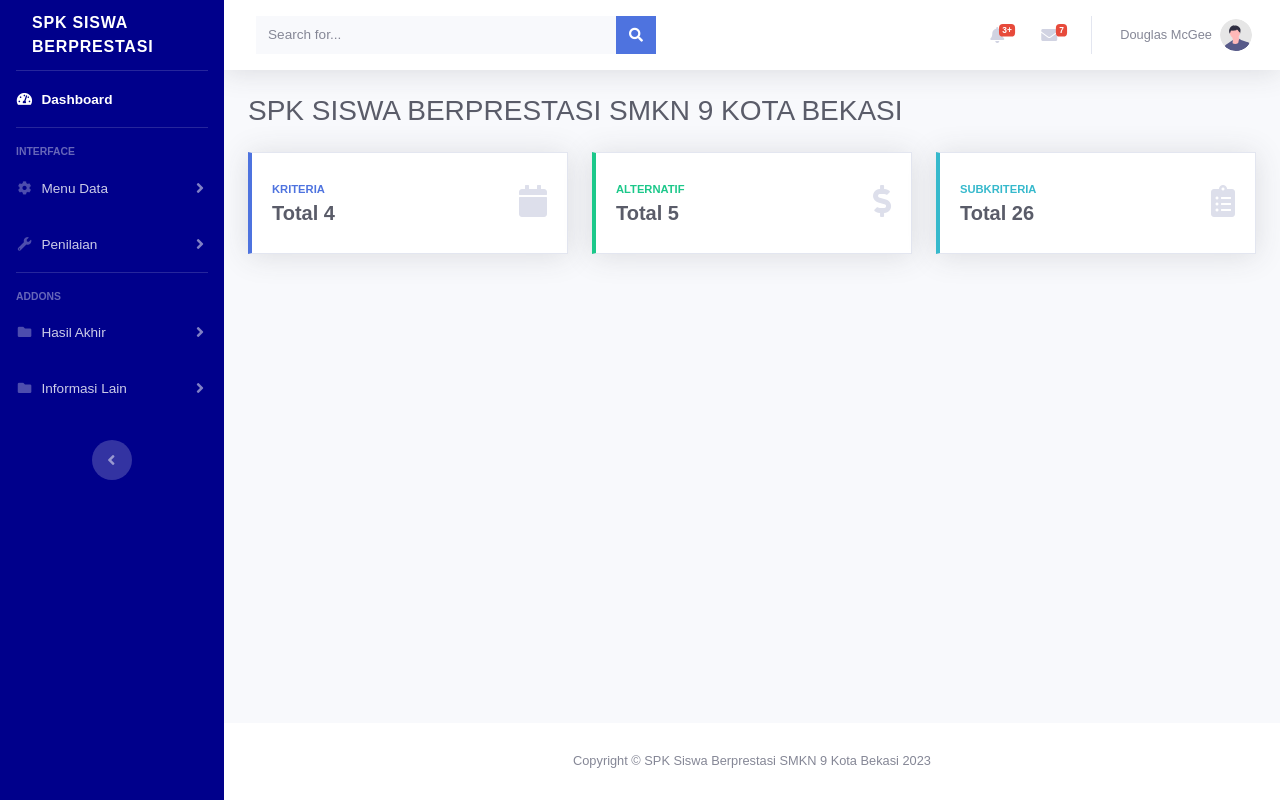
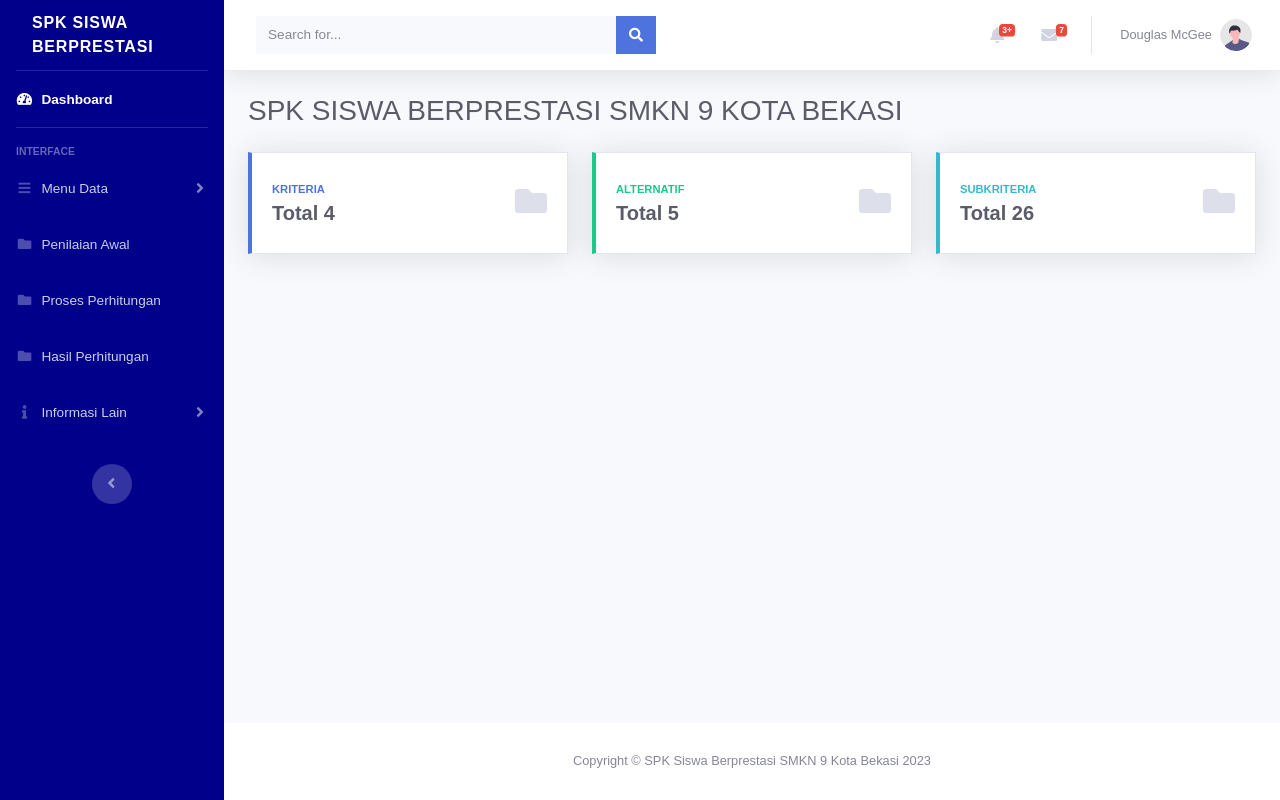
Before and after one commit to adjimuhamadzidan20/TugasAkhir_SPK_SiswaBerprestasi, a PHP site: page / in a window 1280 px wide. Run offline with PHP 8.4, Linux system fonts and the light colour scheme; data comes from the database, SQL or seed files in the repository.

Commit message:
update file
update file asset

```diff
--- a/config/control_pages.php
+++ b/config/control_pages.php
@@ -60,14 +60,21 @@
 			include 'pages/proses_perhitungan/proses_perhitungan.php';
 		}
 
-		// halaman hasiil perhitungan
+		// halaman hasil perhitungan
 		else if ($pages === 'hasil_perhitungan') {
 			include 'pages/hasil_perhitungan/hasil_perhitungan.php';
 		}
 
-		// halaman perankingan
+		else if ($pages === 'hasil_normalisasi') {
+			include 'pages/hasil_perhitungan/hasil_normalisasi.php';
+		}
+
+		else if ($pages === 'hasil_preferensi') {
+			include 'pages/hasil_perhitungan/hasil_preferensi.php';
+		}
+
 		else if ($pages === 'perankingan') {
-			include 'pages/peringkat/perankingan.php';
+			include 'pages/hasil_perhitungan/perankingan.php';
 		}
 
 		// halaman tentang spk
--- a/index.php
+++ b/index.php
@@ -69,7 +69,7 @@
             <li class="nav-item">
                 <a class="nav-link collapsed" href="#" data-toggle="collapse" data-target="#collapseTwo"
                     aria-expanded="true" aria-controls="collapseTwo">
-                    <i class="fas fa-fw fa-cog"></i>
+                    <i class="fas fa-fw fa-bars"></i>
                     <span>Menu Data</span>
                 </a>
                 <div id="collapseTwo" class="collapse" aria-labelledby="headingTwo" data-parent="#accordionSidebar">
@@ -84,50 +84,58 @@
 
             <!-- Nav Item - Utilities Collapse Menu -->
             <li class="nav-item">
-                <a class="nav-link collapsed" href="#" data-toggle="collapse" data-target="#collapseUtilities"
+                <a class="nav-link collapsed" href="index.php?page=data_penilaian"
                     aria-expanded="true" aria-controls="collapseUtilities">
-                    <i class="fas fa-fw fa-wrench"></i>
-                    <span>Penilaian</span>
+                    <i class="fas fa-fw fa-folder"></i>
+                    <span>Penilaian Awal</span>
                 </a>
-                <div id="collapseUtilities" class="collapse" aria-labelledby="headingUtilities"
+                <!-- <div id="collapseUtilities" class="collapse" aria-labelledby="headingUtilities"
                     data-parent="#accordionSidebar">
                     <div class="bg-white py-2 collapse-inner rounded-0">
                         <h6 class="collapse-header">Proses Penilaian</h6>
                         <a class="collapse-item" href="index.php?page=data_penilaian">Penilaian Awal</a>
+                    </div>
+                </div> -->
+            </li>
+
+            <!-- Nav Item - Utilities Collapse Menu -->
+            <li class="nav-item">
+                <a class="nav-link collapsed" href="index.php?page=proses_perhitungan"
+                    aria-expanded="true" aria-controls="collapseUtilities">
+                    <i class="fas fa-fw fa-folder"></i>
+                    <span>Proses Perhitungan</span>
+                </a>
+                <!-- <div id="collapseUtilitiesHitung" class="collapse" aria-labelledby="headingUtilities"
+                    data-parent="#accordionSidebar">
+                    <div class="bg-white py-2 collapse-inner rounded-0">
+                        <h6 class="collapse-header">Proses Perhitungan</h6>
                         <a class="collapse-item" href="index.php?page=proses_perhitungan">Proses Perhitungan</a>
                     </div>
-                </div>
+                </div> -->
             </li>
 
             <!-- Divider -->
-            <hr class="sidebar-divider">
+            <!-- <hr class="sidebar-divider"> -->
 
             <!-- Heading -->
-            <div class="sidebar-heading">
+            <!-- <div class="sidebar-heading">
                 Addons
-            </div>
+            </div> -->
 
             <!-- Nav Item - Pages Collapse Menu -->
             <li class="nav-item">
-                <a class="nav-link collapsed" href="#" data-toggle="collapse" data-target="#collapsePages"
+                <a class="nav-link collapsed" href="index.php?page=hasil_perhitungan"
                     aria-expanded="true" aria-controls="collapsePages">
                     <i class="fas fa-fw fa-folder"></i>
-                    <span>Hasil Akhir</span>
+                    <span>Hasil Perhitungan</span>
                 </a>
-                <div id="collapsePages" class="collapse" aria-labelledby="headingPages" data-parent="#accordionSidebar">
-                    <div class="bg-white py-2 collapse-inner rounded-0">
-                        <h6 class="collapse-header">Hasil</h6>
-                        <a class="collapse-item" href="index.php?page=hasil_perhitungan">Hasil Perhitungan</a>
-                        <a class="collapse-item" href="index.php?page=perankingan">Perankingan</a>
-                    </div>
-                </div>
             </li>
 
             <!-- Nav Item - Pages Collapse Menu -->
             <li class="nav-item">
                 <a class="nav-link collapsed" href="#" data-toggle="collapse" data-target="#collapsePages4"
                     aria-expanded="true" aria-controls="collapsePages">
-                    <i class="fas fa-fw fa-folder"></i>
+                    <i class="fas fa-fw fa-info"></i>
                     <span>Informasi Lain</span>
                 </a>
                 <div id="collapsePages4" class="collapse" aria-labelledby="headingPages" data-parent="#accordionSidebar">
--- a/pages/dashboard/dashboard.php
+++ b/pages/dashboard/dashboard.php
@@ -29,7 +29,7 @@
                         <div class="h5 mb-0 font-weight-bold text-gray-800">Total <?= $resKrit[0]; ?></div>
                     </div>
                     <div class="col-auto">
-                        <i class="fas fa-calendar fa-2x text-gray-300"></i>
+                        <i class="fas fa-folder fa-2x text-gray-300"></i>
                     </div>
                 </div>
             </div>
@@ -47,7 +47,7 @@
                         <div class="h5 mb-0 font-weight-bold text-gray-800">Total <?= $resAlt[0]; ?></div>
                     </div>
                     <div class="col-auto">
-                        <i class="fas fa-dollar-sign fa-2x text-gray-300"></i>
+                        <i class="fas fa-folder fa-2x text-gray-300"></i>
                     </div>
                 </div>
             </div>
@@ -66,7 +66,7 @@
                         <div class="h5 mb-0 font-weight-bold text-gray-800">Total <?= $resSub[0]; ?></div>
                     </div>
                     <div class="col-auto">
-                        <i class="fas fa-clipboard-list fa-2x text-gray-300"></i>
+                        <i class="fas fa-folder fa-2x text-gray-300"></i>
                     </div>
                 </div>
             </div>
```
Also changed, not shown: config/control_hasil.php (added, +24 -0 lines), pages/hasil_perhitungan/hasil_normalisasi.php (added, +46 -0 lines), pages/hasil_perhitungan/hasil_perhitungan.php (+18 -91 lines), pages/hasil_perhitungan/hasil_preferensi.php (added, +36 -0 lines), pages/hasil_perhitungan/perankingan.php (added, +39 -0 lines), pages/peringkat/perankingan.php (deleted, +0 -50 lines), pages/proses_perhitungan/proses_perhitungan.php (+77 -8 lines), pages/data_penilaian/data_penilaian.php (indentation only).
